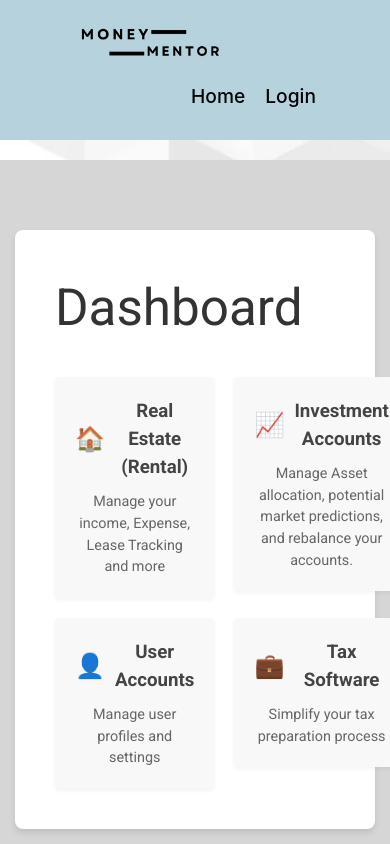
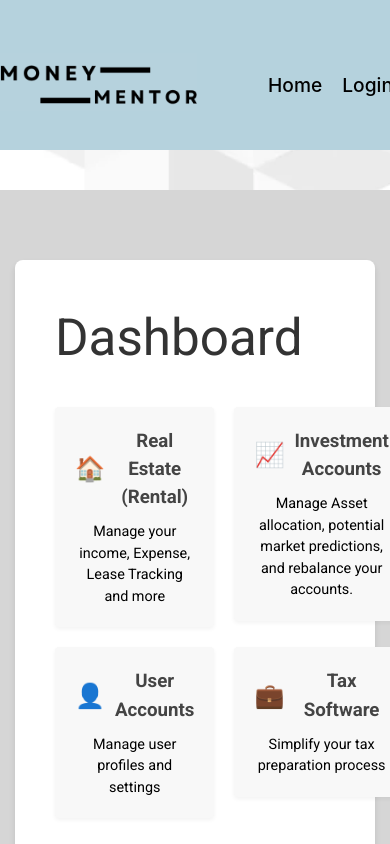
Before and after one commit to 481W-Group-3/Wealth-Management-System, a React (Vite) app in the folder front-wealth-app/: page / in a window 390 px wide. Built offline with nearby package versions, Linux system fonts and the light colour scheme.

Commit message:
made header responsive
Adjusted css and html to allow for an evenly spaced and responsive header. I am open to UI opinions on the amount of spacing.

```diff
--- a/front-wealth-app/src/App.css
+++ b/front-wealth-app/src/App.css
@@ -3,6 +3,6 @@
 }
 
 .page-container{
-  margin: 0 15%;
-  width: 100%;
+  margin-left: -15%;
+  margin-right: -15%;
 }
--- a/front-wealth-app/src/components/header/header.css
+++ b/front-wealth-app/src/components/header/header.css
@@ -19,18 +19,16 @@
 
 .header-divider {
     display: flex;
-    justify-content: space-between;
     align-items: center;
     padding: 10px 20px;
     height: 150px;
-    align-items: left;
+    justify-content: space-around;
 }
 
 .header-logo {
     height: 100%;
     display: flex;
     align-items: left;
-
 }
 
 .header-logo img {
@@ -66,24 +64,14 @@
     color: inherit;
 }
 
-@media (max-width: 768px) {
-    .header-divider {
-        flex-direction: column;
-        height: auto;
-        padding: 20px;
-    }
+span {
+    font-weight: 550;
+    color: black;
+    font-size: larger;
+}
 
-    .header-logo, .header-title, .header-links {
-        width: 100%;
-        text-align: center;
-        margin: 10px 0;
-    }
-
-    .header-links {
-        justify-content: center;
-    }
-
-    .header-background {
-        height: 100%;
+@media (max-width: 700px) {
+    .header-spacing {
+        margin-right: 12%;
     }
 }
--- a/front-wealth-app/src/components/header/header.jsx
+++ b/front-wealth-app/src/components/header/header.jsx
@@ -10,14 +10,14 @@ const Header = () => {
                 <div className={"header-divider"}>
                     <Link to={"/"}>
                         {/* <h1> Wealth Management Systems </h1> */}
-                        <div id={"logo"}><img src={logo} alt={"logo"} height={'40%'} width={'40%'}></img></div>
+                        <img src={logo} alt={"logo"} height={'auto'} width={'200px'}></img>
                     </Link>
                     <div className={"header-links"}>
                         <Link to={"/"}>
-                            <p>Home</p>
+                            <span>Home</span>
                         </Link>
                         <Link to={"/user"}>
-                            <p>Login</p>
+                            <span>Login</span>
                         </Link>
                     </div>
                 </div>
--- a/front-wealth-app/src/pages/main-landing-page.jsx
+++ b/front-wealth-app/src/pages/main-landing-page.jsx
@@ -96,7 +96,7 @@ const HomePage = () => {
         }
         p {
           margin: 0;
-          color: #666;
+          color: #000;
           font-size: 0.9em;
           font-family: 'Roboto', sans-serif; /* Use Roboto for card text */
           font-weight: 100; /* Thin weight */
```
